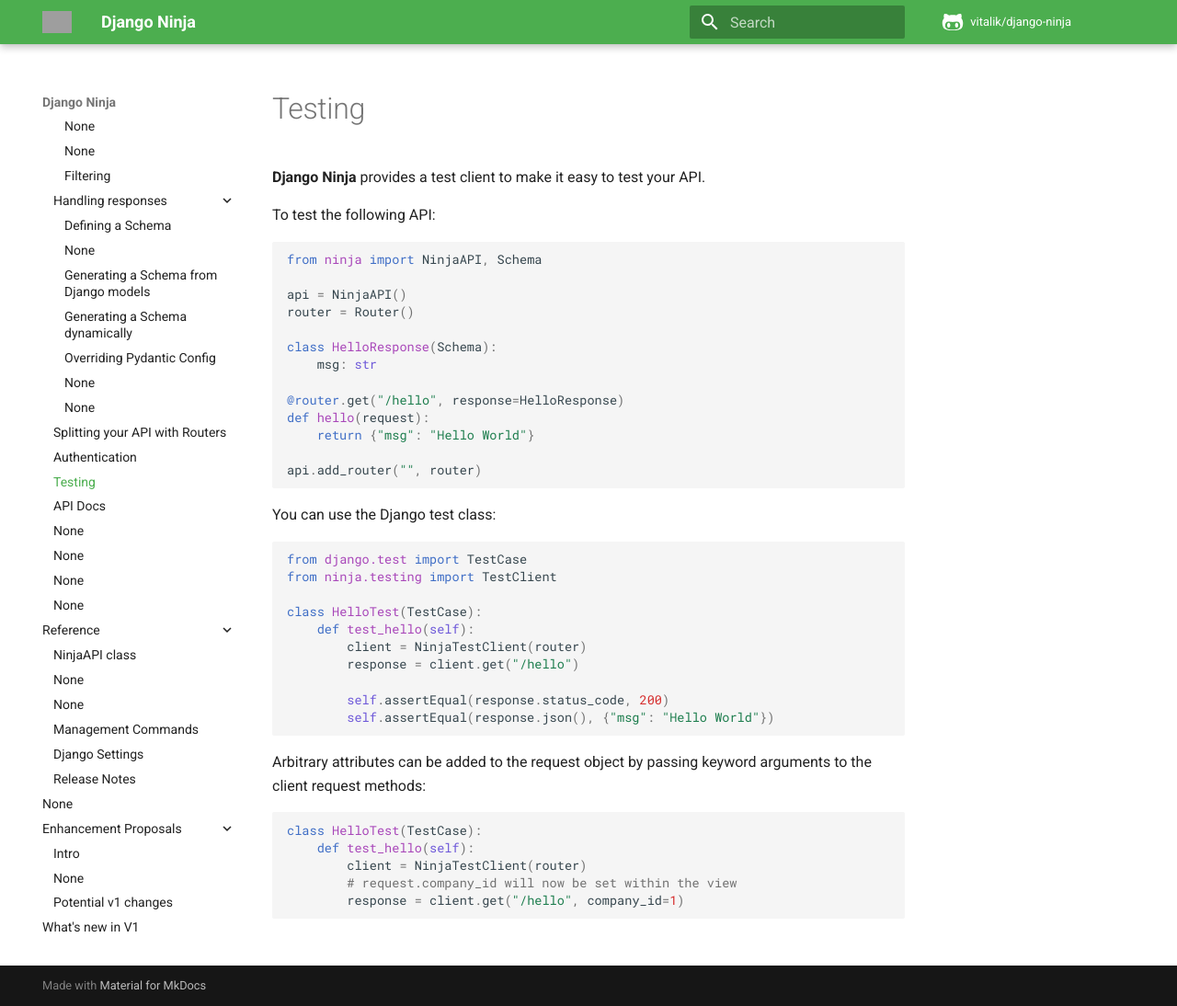
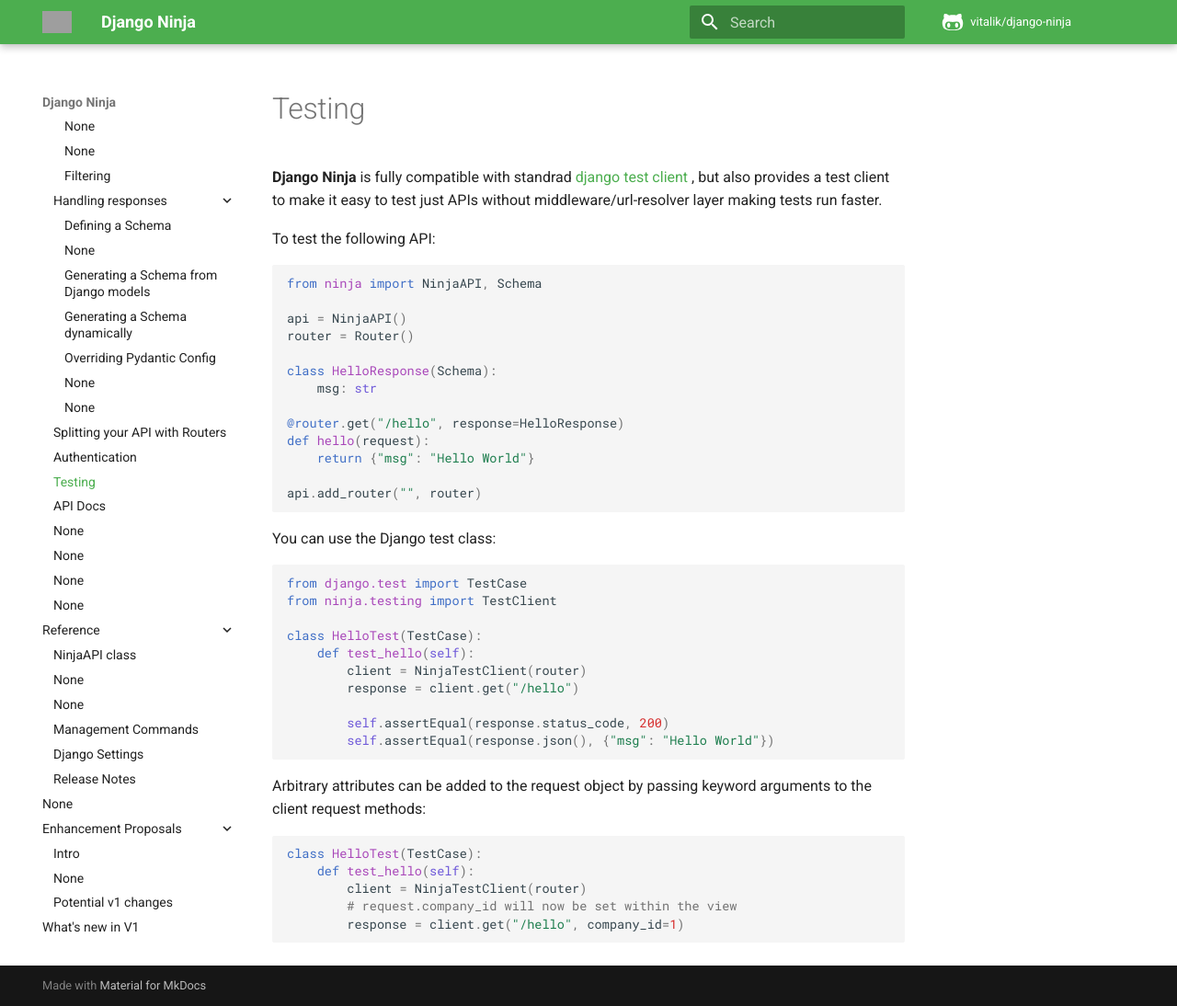
Before and after one commit to awtech888/Django-ninja, an MkDocs documentation site: the page built from docs/docs/guides/testing.md, in a window 1280 px wide and 1094 px high. Shown: the whole window at 92% size. Built offline with MkDocs 1.6.1 and Material for MkDocs 9.7.7, drawn with Linux system fonts in a browser that asks for light colours; comment, search, counter and statistics services are not loaded; grey boxes are pictures that could not be loaded.

Commit message:
Testing notes

````diff
--- a/docs/docs/guides/testing.md
+++ b/docs/docs/guides/testing.md
@@ -1,6 +1,6 @@
 # Testing
 
-**Django Ninja** provides a test client to make it easy to test your API.
+**Django Ninja** is fully compatible with standrad [django test client](https://docs.djangoproject.com/en/dev/topics/testing/tools/) , but also provides a test client to make it easy to test just APIs without middleware/url-resolver layer making tests run faster.
 
 To test the following API:
 ```python
````
